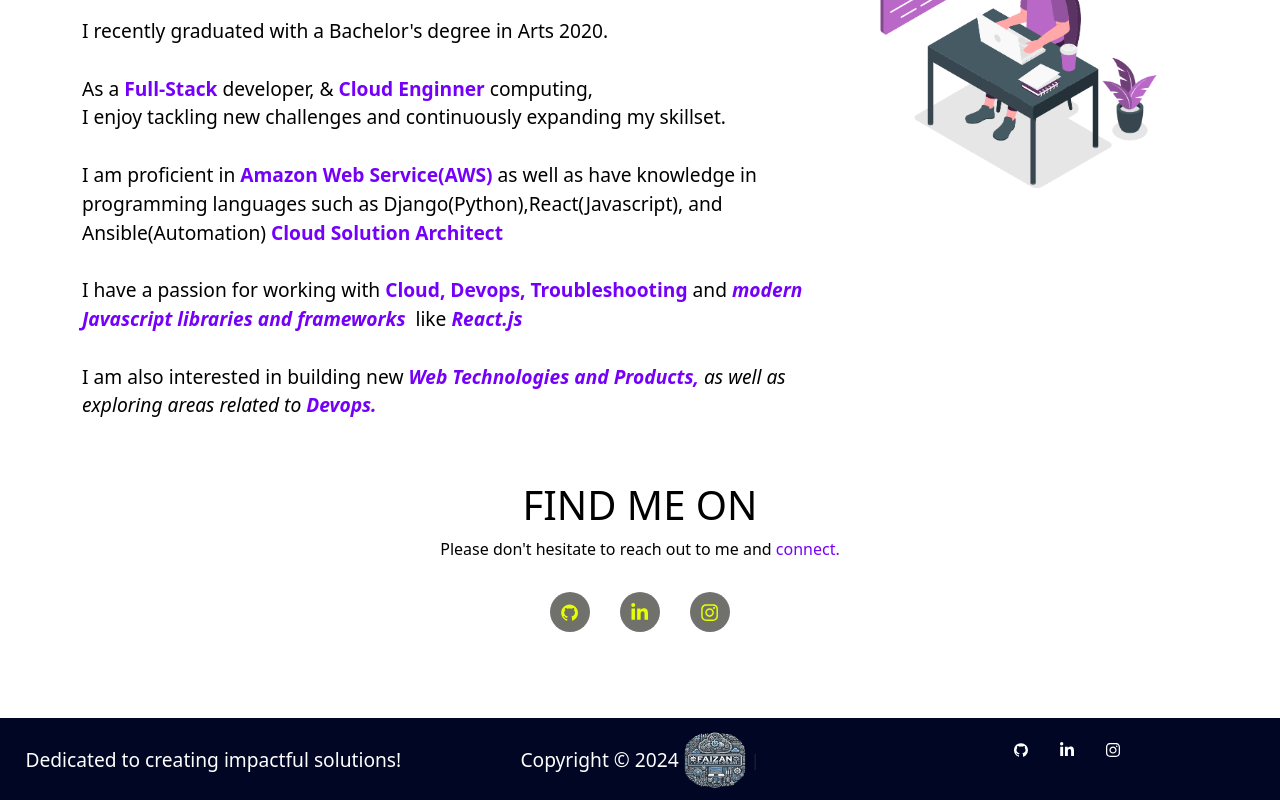
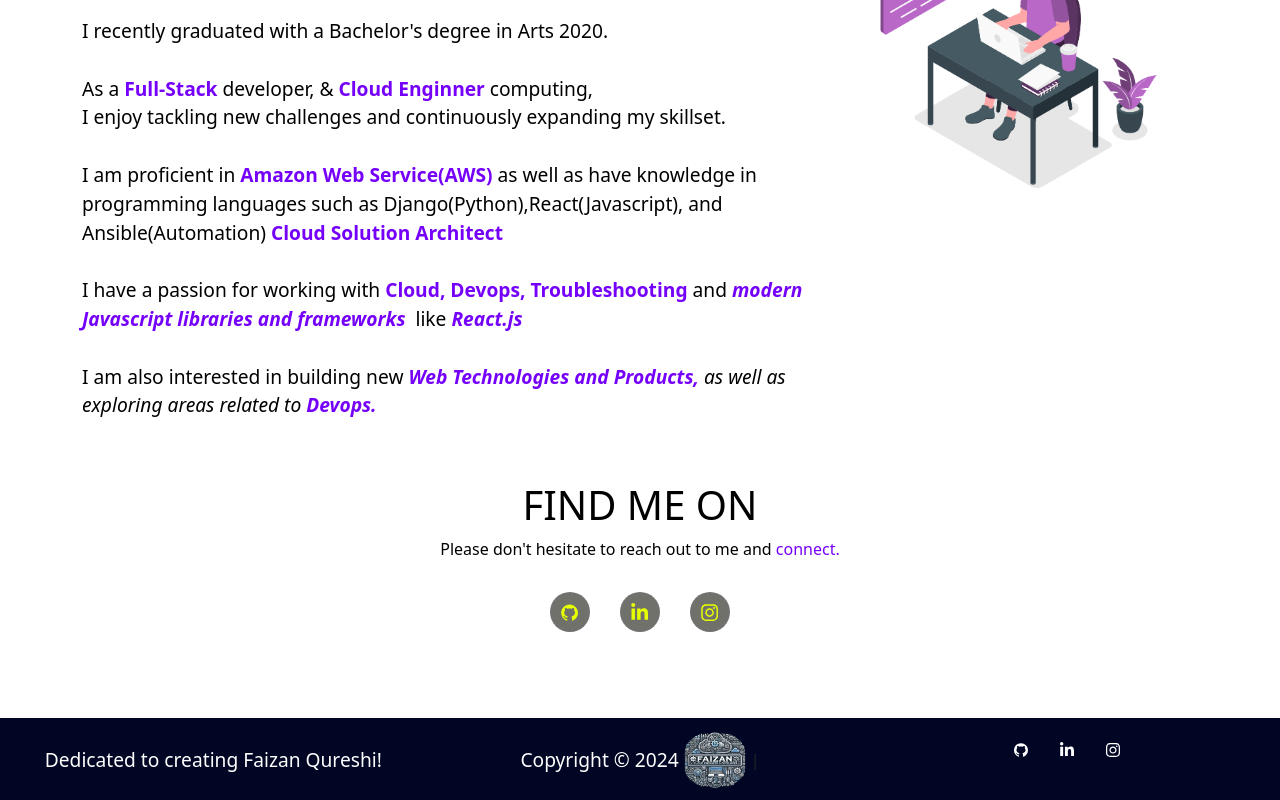
Before and after one commit to fqthedeveloper/my-portfolio, a React (Create React App) app: page / in a window 1280 px wide. Shown: the part 994-1794 px from the top of the page. Built offline with nearby package versions, Linux system fonts and the light colour scheme.

Commit message:
Update Footer.jsx

```diff
--- a/src/components/Footer/Footer.jsx
+++ b/src/components/Footer/Footer.jsx
@@ -12,7 +12,7 @@
       <Container fluid className="footer">
         <Row>
           <Col md="4" className="footer-copywright">
-            <span>Dedicated to creating impactful solutions!</span>
+            <span>Dedicated to creating Faizan Qureshi!</span>
           </Col>
           <Col md="4" className="footer-copywright">
             <span>Copyright © {year}</span>
```
